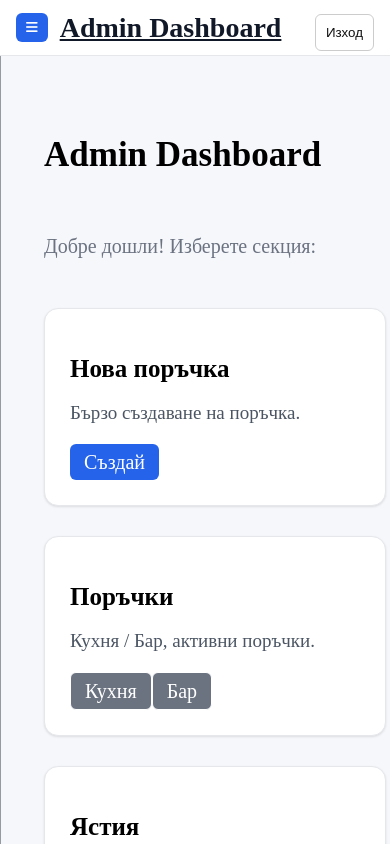
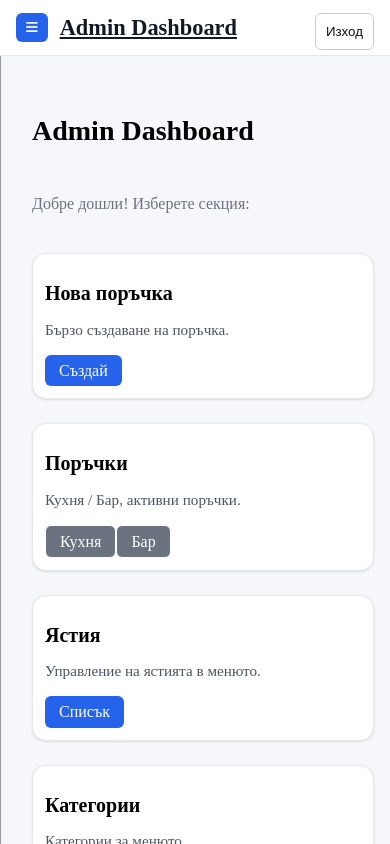
Before and after one commit to dzhngzturi/lunch-menu-web, a React (Vite) app: page /admin in a window 390 px wide. Shown: the top 844 px of the page. Built offline with nearby package versions, Linux system fonts and the light colour scheme; no server answers; sample sign-in values are in the browser's storage.

Commit message:
Mobile view fixed

```diff
--- a/src/pages/Orders.jsx
+++ b/src/pages/Orders.jsx
@@ -2,7 +2,7 @@ import { NavLink, Outlet } from "react-router-dom";
 
 export default function Orders() {
   return (
-    <div className="container" style={{ padding: 24 }}>
+    <div className="container">
       <h1 style={{ marginBottom: 16 }}>Поръчки</h1>
 
       <div style={{ display: "flex", gap: 8, marginBottom: 16 }}>
--- a/src/pages/admin.css
+++ b/src/pages/admin.css
@@ -1,6 +1,6 @@
 /* ===== Logout (outline -> red on hover) ===== */
 :root{
-  font-size: 20px;
+  font-size: 18px;
 }
 
 /* Logout */
@@ -159,6 +159,7 @@ img.thumb{width:80px;height:56px;object-fit:cover;border-radius:6px;border:1px s
 .dish-form .field label {
   font-size: 14px;
   font-weight: 500;
+  margin-top: 20px;
   margin-bottom: 6px;
   color: #374151;
 }
@@ -393,10 +394,7 @@ img.thumb{width:80px;height:56px;object-fit:cover;border-radius:6px;border:1px s
   white-space: nowrap;
 }
 
-/* компактни на съвсем малки екрани */
-@media (max-width: 420px) {
-  .pill { height: 20px; padding: 0 .4rem; font-size: .7rem; }
-}
+
 
 /* цветове */
 .pill-new         { --pill-bg:#e9f2ff; --pill-fg:#1864ab; }
@@ -1671,6 +1669,8 @@ td.actions .btn + .btn{ margin-left:8px; }
   .items th,
   .items td   { display:table-cell        !important; }
   .items td::before{ content:none !important; }
+  .admin-container { padding: 8px; }      /* по-малки странични отстъпи */
+  .card { padding: 12px; width: 100%; }
 }
 
 /* === OrdersBoard: хоризонтален скрол на тесни екрани === */
@@ -1714,7 +1714,147 @@ td.actions .btn + .btn{ margin-left:8px; }
   justify-content: flex-end;        /* запазва усещането "вдясно" */
 }
 
-/* на съвсем малки екрани скрий текста в бутоните (само иконки) */
-@media (max-width: 420px){
-  .item-status-buttons .label{ display: none; }
-}
+
+/* === MOBILE FIX: поръчка – заглавният ред да не прелива извън картата === */
+@media (max-width: 640px) {
+  /* позволи пренасяне на ред */
+  .order-head {
+    display: flex;
+    flex-wrap: wrap;
+    align-items: center;
+    gap: 6px;
+  }
+
+  /* махни nowrap на мобилно */
+  .order-id,
+  .order-sub {
+    white-space: normal !important;
+    overflow-wrap: anywhere;     /* пренася и много дълги думи/имена */
+    word-break: break-word;
+  }
+
+  /* картата да ползва цялата ширина */
+  .admin-container { padding: 8px !important; }     /* по-малки странични отстъпи */
+  .card {
+    width: 100% !important;
+    max-width: none !important;
+    padding: 12px !important;
+    margin: 0 !important;
+    box-sizing: border-box;
+  }
+}
+
+/* Намали базовия шрифт на съвсем малки екрани, за да не „раздува“ редовете */
+@media (max-width: 480px) {
+  :root { font-size: 16px; }   /* вместо глобални 20px */
+}
+
+/* === MOBILE FIX: поръчка – заглавният ред да не прелива извън картата === */
+@media (max-width: 640px) {
+  /* позволи пренасяне на ред */
+  .order-head {
+    display: flex;
+    flex-wrap: wrap;
+    align-items: center;
+    gap: 6px;
+  }
+
+  /* махни nowrap на мобилно */
+  .order-id,
+  .order-sub {
+    white-space: normal !important;
+    overflow-wrap: anywhere;     /* пренася и много дълги думи/имена */
+    word-break: break-word;
+  }
+
+  /* картата да ползва цялата ширина */
+  .admin-container { padding: 8px !important; }     /* по-малки странични отстъпи */
+  .card {
+    width: 100% !important;
+    max-width: none !important;
+    padding: 12px !important;
+    margin: 0 !important;
+    box-sizing: border-box;
+  }
+}
+
+/* Намали базовия шрифт на съвсем малки екрани, за да не „раздува“ редовете */
+@media (max-width: 480px) {
+  :root { font-size: 16px; }   /* вместо глобални 20px */
+}
+
+/* Cards full-width on mobile; no weird side gaps */
+@media (max-width: 640px){
+  .admin-container { padding: 10px; }
+  .card{
+    width: 100%;
+    max-width: none;
+    margin: 0;
+    box-sizing: border-box;
+  }
+}
+
+/* Order header: tidy two-line layout on mobile */
+.order-head{
+  display:flex;
+  align-items:center;
+  justify-content:space-between;
+  gap:.5rem;
+  flex-wrap:wrap;
+}
+
+/* лявата част (иконка + „Поръчка #…“) да държи един ред, без да се реже */
+.order-title{
+  display:flex;
+  align-items:center;
+  gap:.4rem;
+  min-width:0;
+  flex: 1 1 auto;
+  white-space: nowrap;
+  overflow:hidden;
+  text-overflow: ellipsis;
+}
+
+/* десният „meta“ блок (Маса / Клиент) да се пренася красиво */
+.order-meta{
+  display:flex;
+  gap:.5rem;
+  flex-wrap:wrap;
+  min-width: 0;
+}
+
+.order-id{ font-weight:700; white-space:nowrap; }
+.order-sub{ color:#475569; white-space:nowrap; }
+
+/* Table inside order: allow horizontal scroll on very narrow screens */
+.table-wrap{
+  width:100%;
+  overflow-x:auto;
+  -webkit-overflow-scrolling:touch;
+}
+.table-wrap > .items{
+  min-width: 600px;      /* можеш да вдигнеш до 640/720 при желание */
+  table-layout:auto;
+}
+.table-wrap .items th{
+  white-space:nowrap;
+}
+.table-wrap .items td{
+  white-space:nowrap;
+  overflow:hidden;
+  text-overflow:ellipsis;
+}
+/* единствено бележката може да се пренася на няколко реда */
+.table-wrap .items td.note,
+.items td:nth-child(3){ white-space:normal; word-break:break-word; }
+
+/* Toolbar wraps nicely on small screens */
+.toolbar{
+  display:flex; gap:.75rem; align-items:center; flex-wrap:wrap;
+}
+.toolbar .filters{
+  display:flex; gap:.5rem; min-width:0; flex:1 1 260px;
+}
+@media (max-width:640px){
+  .toolbar{ position:sticky; top:0; z-index:5; background:#fff; padding:.5rem .25rem; border-bottom:1px solid #eef1f4; }
+}
```
Also changed, not shown: src/App.css (line endings or trailing spaces).
